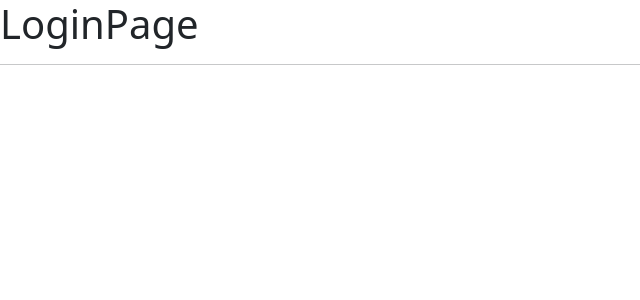
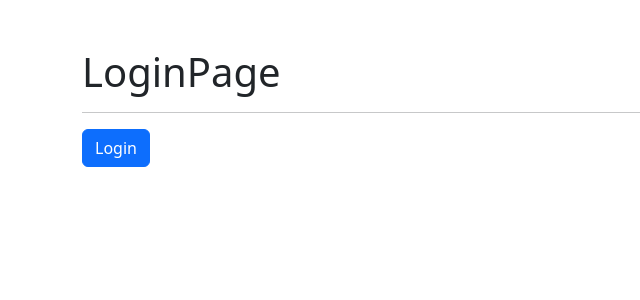
Before and after one commit to EdsonJSF/react-heroes-app, a React (Vite) app: page /login in a window 1280 px wide. Shown: the top 300 px of the page, without its empty margins (0-640 px from the left). Built offline with nearby package versions, Linux system fonts and the light colour scheme.

Commit message:
Feat: Implement useNavigate

```diff
--- a/src/auth/pages/LoginPage.jsx
+++ b/src/auth/pages/LoginPage.jsx
@@ -1,8 +1,22 @@
+import { useNavigate } from "react-router-dom";
+
 export const LoginPage = () => {
+  const navigate = useNavigate();
+
+  const handleLogin = () => {
+    navigate("/", {
+      replace: true,
+    });
+  };
+
   return (
-    <>
+    <div className="container mt-5">
       <h1>LoginPage</h1>
       <hr />
-    </>
+
+      <button className="btn btn-primary" onClick={handleLogin}>
+        Login
+      </button>
+    </div>
   );
 };
--- a/src/shared/components/Navbar.jsx
+++ b/src/shared/components/Navbar.jsx
@@ -1,4 +1,4 @@
-import { Link } from "react-router-dom";
+import { Link, useNavigate } from "react-router-dom";
 import { NavbarItem } from "./NavbarItem";
 
 const HeroesRoutes = [
@@ -21,6 +21,14 @@
 ];
 
 export const Navbar = () => {
+  const navigate = useNavigate();
+
+  const handleLogout = () => {
+    navigate("/login", {
+      replace: true,
+    });
+  };
+
   return (
     <nav className="navbar navbar-expand-sm navbar-dark bg-dark p-2">
       <Link className="navbar-brand" to="/">
@@ -39,7 +47,12 @@
         <ul className="navbar-nav">
           <span className="nav-item nav-link text-primary">Username</span>
 
-          <button className="nav-item nav-link btn text-start">Logout</button>
+          <button
+            className="nav-item nav-link btn text-start"
+            onClick={handleLogout}
+          >
+            Logout
+          </button>
         </ul>
       </div>
     </nav>
```
